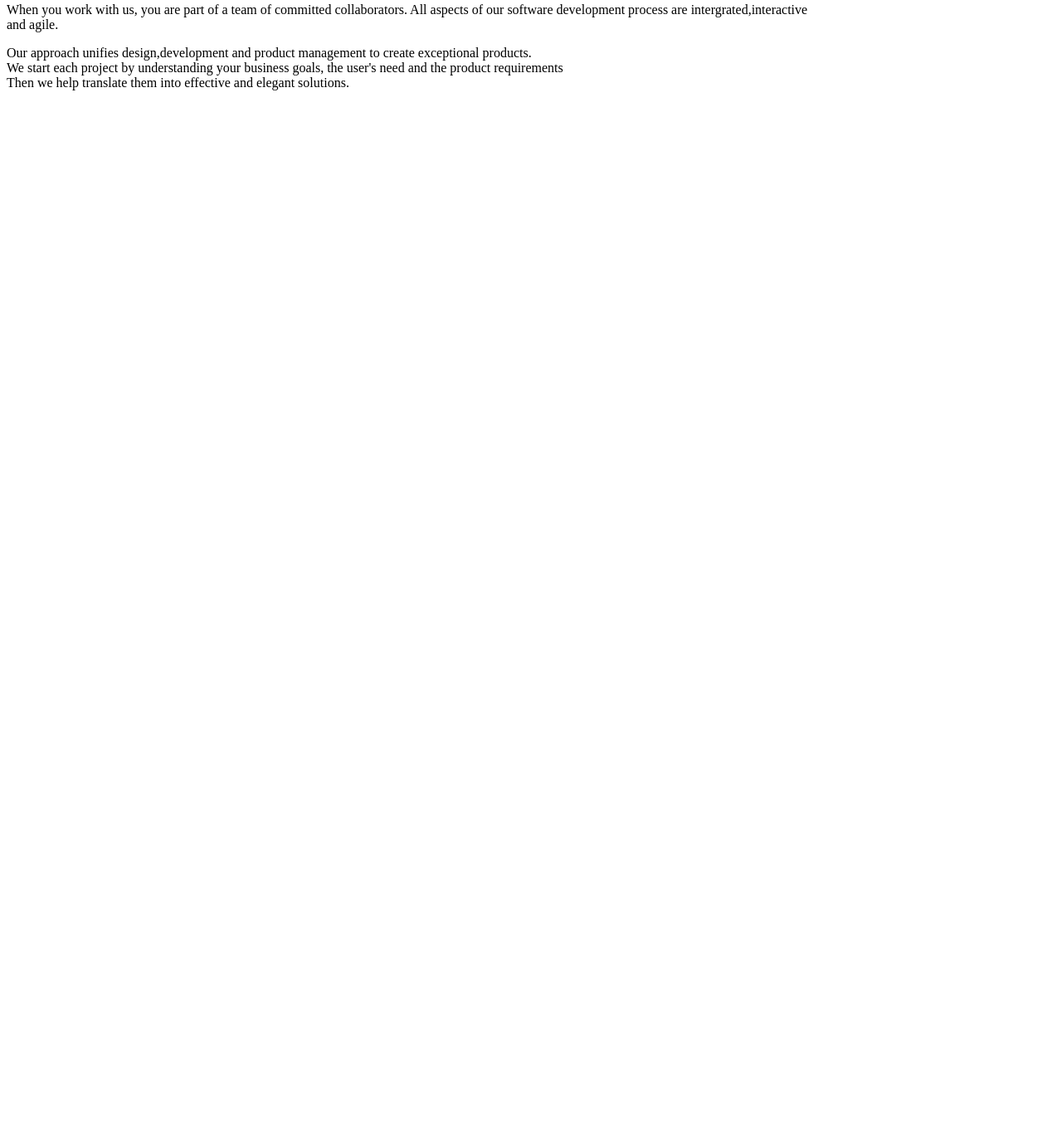
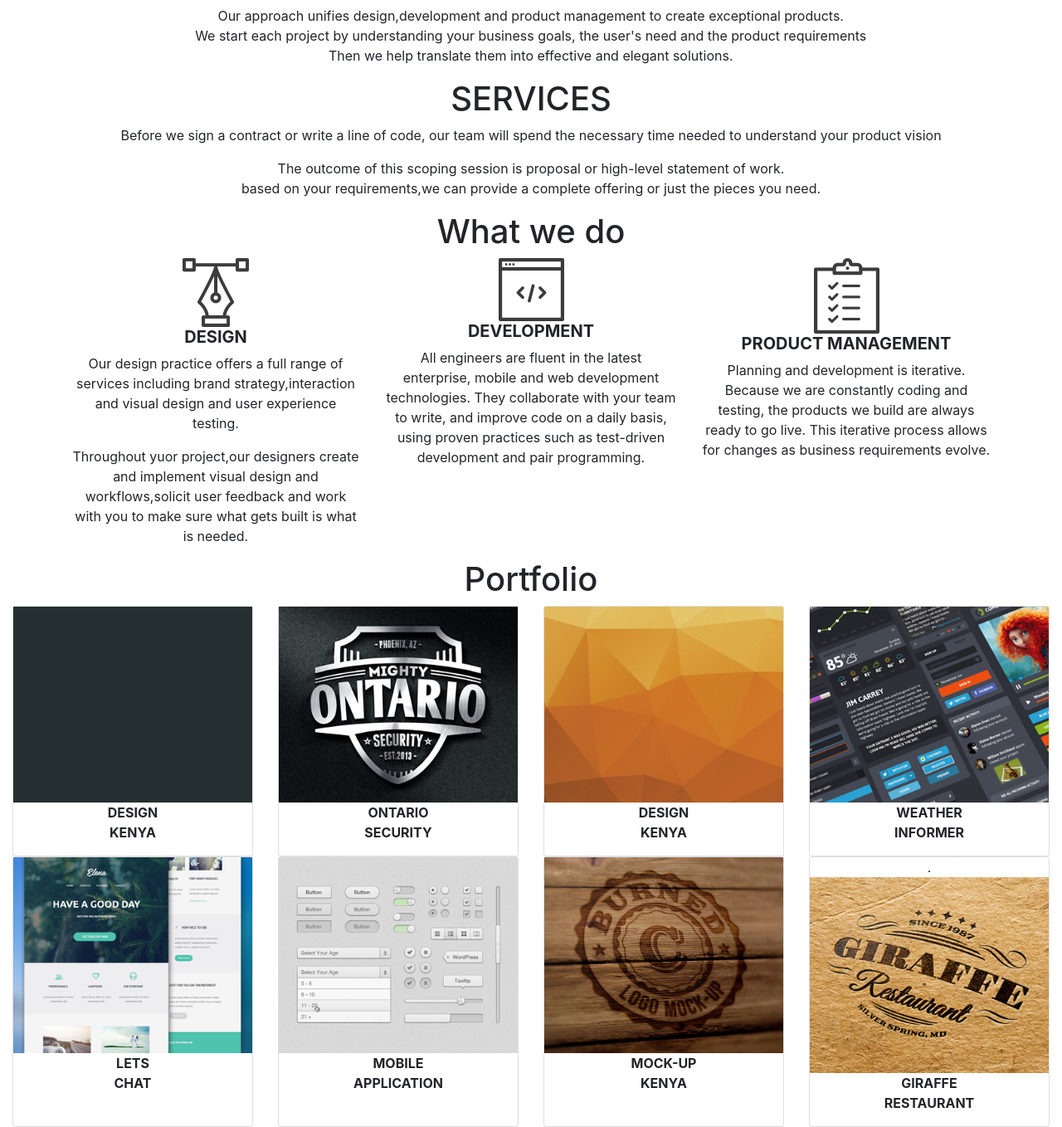
Before and after one commit to omololevy/Delani-Studio, a plain HTML site: page index.html in a window 1280 px wide. Shown: the part 398-1756 px from the top of the page at 83% size. Before the commit the page ends 800 px from the top, so only its background shows below. Drawn offline with nearby package versions, Linux system fonts and the light colour scheme.

Commit message:
And the porftolio images on the portfolio section. Add the script files ont the bottom section

```diff
--- a/index.html
+++ b/index.html
@@ -6,9 +6,12 @@
       <meta http-equiv="X-UA-Compatible" content="ie=edge">
       <title>Delani Studio</title>
       <link rel="stylesheet" href="./css/styles.css" type="text/css">
+      <link rel="stylesheet" href="./css/bootstrap.css" type="text/css">
 
   </head>
   <body>
+
+          <!-- LANDING PAGE-->
     <div class="container-fluid" id="hed">
       <div class="row">
           <div class="col-md-12 text-center " id="first">
@@ -22,7 +25,7 @@
         </div>
     </div>
     </div>
-
+          <!-- ABOUT US-->
     <div class="container" id="about">
       <div class="row">
           <div class=" text-center">
@@ -36,5 +39,111 @@
           </div>
       </div>
     </div>
+          <!-- SERVICES-->
+    <div class="container-fluid " id="service">
+      <div class="row">
+          <div class="col text-center">
+              <h1>SERVICES</h1>
+              <P>Before we sign a contract or write a line of code, our team will spend the necessary time needed to
+                  understand your product vision<br></P>
+              <p>The outcome of this scoping session is proposal or high-level statement of work.<br>based on your
+                  requirements,we can provide a complete offering or just the pieces you need.</p>
+          </div>
+      </div>
+    </div>
+    <!-- WHAT WE DO-->
+    <div class="container specific ">
+      <h1 class="text-center what ">What we do</h1>
+      <div class="row text-center">
+          <div class="col-md-4 main">
+              <img src="./assets/services_icons/design_icon.png" class="show img-fluid">
+              <h5><strong>DESIGN</strong></h5>
+              <div class="hide">
+                  <p> Our design practice offers a full range of services including brand strategy,interaction and
+                      visual design and user experience testing.</p>
+                  <p>Throughout yuor project,our designers create and implement visual design and workflows,solicit
+                      user feedback and work with you to make sure what gets built is what is needed.</p>
+              </div>
+          </div>
+          <div class="col-md-4 main">
+              <img src="./assets/services_icons/dev_icon.png" class="show img-fluid">
+              <h5><strong>DEVELOPMENT</strong></h5>
+              <div class="hide">
+                  <P>All engineers are fluent in the latest enterprise, mobile and web development technologies. They
+                      collaborate with your team to write, and improve code on a daily basis, using proven practices
+                      such as test-driven development and pair programming. </P>
+              </div>
+          </div>
+          <div class="col-md-4 main">
+              <img src="./assets/services_icons/product_icon.png" class="show img-fluid">
+              <h5><strong>PRODUCT MANAGEMENT</strong></h5>
+              <div class="hide">
+                  <p>Planning and development is iterative. Because we are constantly coding and testing, the products
+                      we build are always ready to go live. This iterative process allows for changes as business
+                      requirements evolve.</p>
+              </div>
+          </div>
+      </div>
+  </div>
+  <!-- PORTFOLIO SECTION -->
+  <div class="container-fluid" id="portfolio">
+      <h1 class="text-center">Portfolio</h1>
+      <div class="card-deck text-center">
+          <div class="card">
+              <img src="assets/portfolio/work4.jpg" class="img-fluid" alt="">
+              <div class="card-1">
+                  <p class="ptag font-weight-bold text-uppercase">Design <br>Kenya</p>
+              </div>
+          </div>
+          <div class="card">
+              <img src="assets/portfolio/work3.jpg" class="img-fluid" alt="">
+              <div class="card-1">
+                  <p class="ptag font-weight-bold text-uppercase">Ontario <br> security</p>
+              </div>
+          </div>
+          <div class="card">
+              <img src="assets/portfolio/work2.jpg" class="img-fluid" alt="">
+              <div class="card-1">
+                  <p class="ptag font-weight-bold text-uppercase">Design <br>Kenya</p>
+              </div>
+          </div>
+          <div class="card">
+              <img src="assets/portfolio/work1.jpg" class="img-fluid" alt="">
+              <div class="card-1">
+                  <p class="ptag font-weight-bold text-uppercase">Weather <br>Informer</p>
+              </div>
+          </div>
+      </div>
+      <div class="card-deck text-center">
+          <div class="card">
+              <img src="assets/portfolio/work5.jpg" class="img-fluid" alt="">
+              <div class="card-1">
+                  <p class="ptag font-weight-bold text-uppercase">Lets <br>Chat</p>
+              </div>
+          </div>
+          <div class="card">
+              <img src="assets/portfolio/work6.jpg" class="img-fluid" alt="">
+              <div class="card-1">
+                  <p class="ptag font-weight-bold text-uppercase">Mobile <br>Application</p>
+              </div>
+          </div>
+          <div class="card">
+              <img src="assets/portfolio/work7.jpg" class="img-fluid" alt="">
+              <div class="card-1">
+                  <p class="ptag font-weight-bold text-uppercase">Mock-up <br>Kenya</p>
+              </div>
+          </div>
+          <div class="card">.
+              <img src="assets/portfolio/work8.jpg" class="img-fluid" alt="">
+              <div class="card-1">
+                  <p class="ptag font-weight-bold text-uppercase">Giraffe <br>Restaurant</p>
+              </div>
+          </div>
+      </div>
+  </div>
+  <script src="./javascript/jquery-3.4.1.js"></script>
+  <script src="./javascript/bootstrap.js"></script>
+  <script src="./javascript/mdb.js"></script>
+  <script src="./javascript/script.js"></script>
   </body>
 </html>
```
